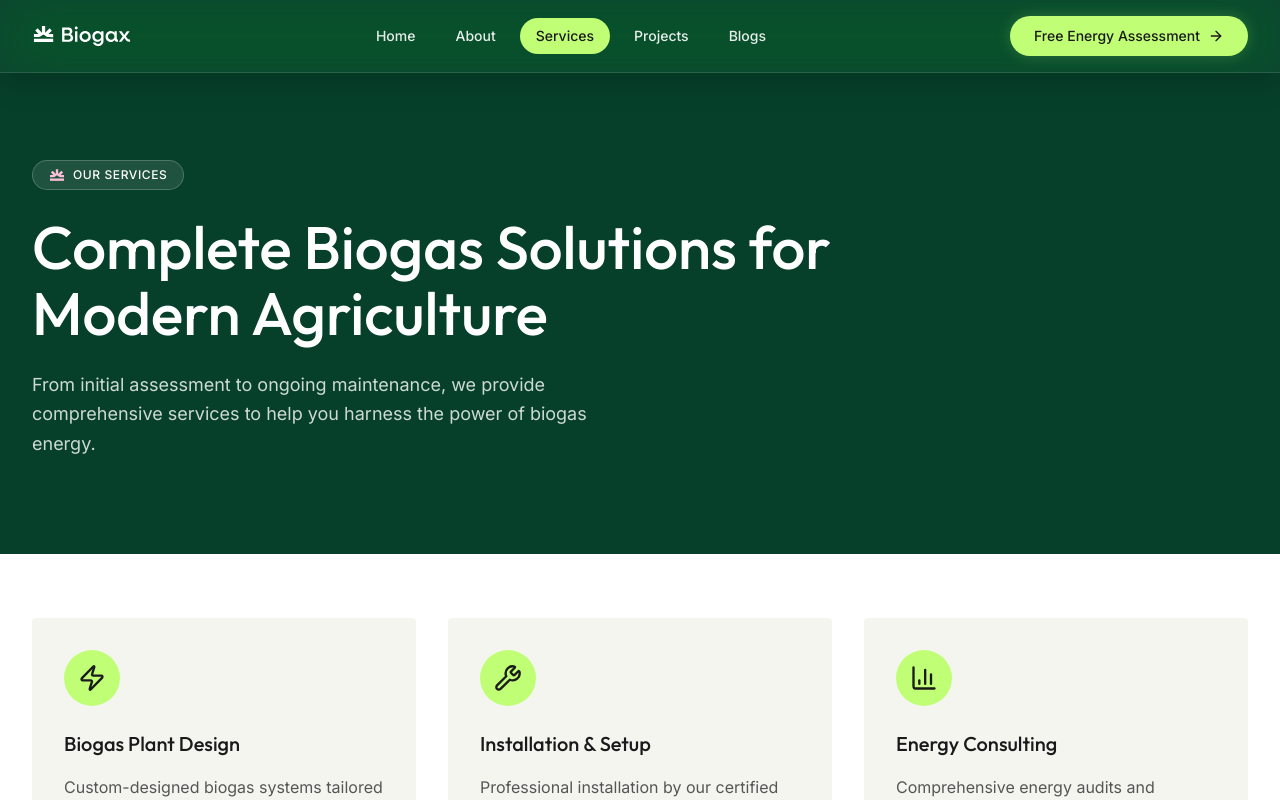
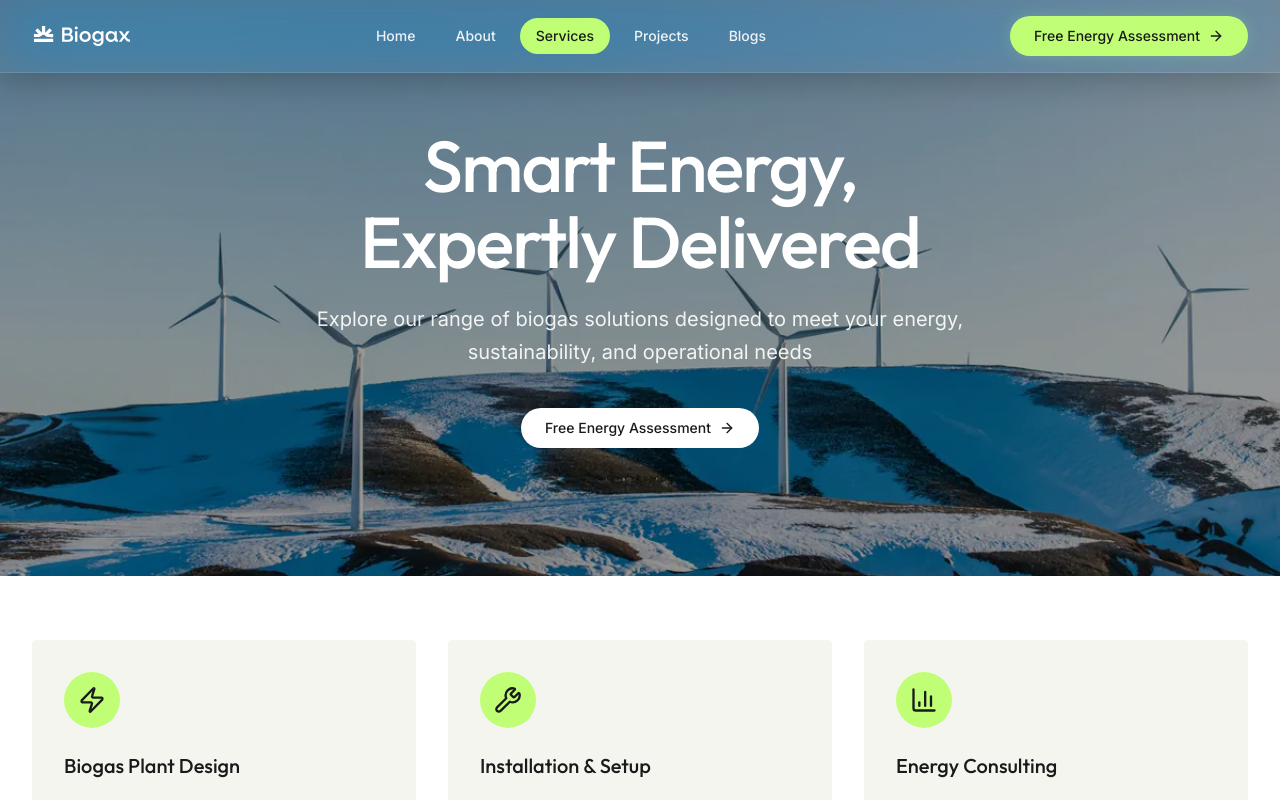
Before and after one commit to ugbodagadave/biogax, a React (Vite) app: page /services in a window 1280 px wide. Shown: the top 800 px of the page. Built offline with nearby package versions, Linux system fonts and the light colour scheme.

Commit message:
Hero section of Services Page

```diff
--- a/scripts/convert-images.mjs
+++ b/scripts/convert-images.mjs
@@ -29,6 +29,10 @@ const conversions = [
     {
         input: 'melissa-askew-y4xZxzN754M-unsplash.jpg',
         output: 'public/blog-biofertilizer.webp'
+    },
+    {
+        input: 'jason-mavrommatis-kufsOr1-F-s-unsplash.jpg',
+        output: 'public/services-hero.webp'
     }
 ];
 
--- /dev/null
+++ b/src/components/ServicesHero.tsx
@@ -0,0 +1,45 @@
+import { Link } from 'react-router-dom';
+import { ArrowRight } from 'lucide-react';
+
+export function ServicesHero() {
+    return (
+        <section className="relative min-h-[550px] flex flex-col items-center justify-start overflow-hidden">
+            {/* Background Image */}
+            <div className="absolute inset-0 -z-20">
+                <img
+                    src="/services-hero.webp"
+                    alt="Biogas storage tanks at facility"
+                    className="w-full h-full object-cover object-center"
+                    loading="eager"
+                />
+            </div>
+
+            {/* Overlay */}
+            <div className="absolute inset-0 -z-10 bg-black/40" />
+
+            {/* Content */}
+            <div className="flex flex-col items-center text-center px-6 max-w-[900px] mx-auto pt-32 pb-32">
+
+                {/* Headline */}
+                <h1 className="font-heading text-4xl sm:text-5xl md:text-7xl font-medium leading-[1.05] tracking-tight text-white mb-6">
+                    Smart Energy, <br className="hidden md:block" />
+                    Expertly Delivered
+                </h1>
+
+                {/* Subtext */}
+                <p className="text-white/90 text-lg md:text-xl max-w-[700px] mb-10 leading-relaxed">
+                    Explore our range of biogas solutions designed to meet your energy, sustainability, and operational needs
+                </p>
+
+                {/* CTA Button */}
+                <Link
+                    to="/assessment"
+                    className="inline-flex items-center gap-2 px-6 py-2.5 font-medium text-sm text-[#1a1a1a] bg-white rounded-full hover:bg-white/90 transition-all group"
+                >
+                    Free Energy Assessment
+                    <ArrowRight className="w-4 h-4 transition-transform group-hover:translate-x-1" />
+                </Link>
+            </div>
+        </section>
+    );
+}
--- a/src/pages/ServicesPage.tsx
+++ b/src/pages/ServicesPage.tsx
@@ -1,5 +1,6 @@
 import { ArrowRight, Zap, Droplets, Leaf, Wrench, BarChart3, Shield } from 'lucide-react';
 import { Link } from 'react-router-dom';
+import { ServicesHero } from '../components/ServicesHero';
 
 const services = [
     {
@@ -38,28 +39,7 @@ export function ServicesPage() {
     return (
         <>
             {/* Hero Section */}
-            <section className="relative pt-32 pb-16 md:pt-40 md:pb-24 bg-[#06402b] overflow-hidden">
-                <div className="max-w-[1400px] mx-auto px-4 md:px-8">
-                    <div className="max-w-[800px]">
-                        {/* Badge */}
-                        <span className="inline-flex items-center gap-2 px-4 py-1.5 bg-white/10 border border-white/20 rounded-full font-body text-xs font-medium tracking-wider text-white mb-6">
-                            <img src="/what-we-do-icon.svg" alt="" className="w-4 h-4 invert" />
-                            OUR SERVICES
-                        </span>
-
-                        {/* Headline */}
-                        <h1 className="font-heading text-4xl md:text-6xl font-medium text-white leading-[1.1] mb-6">
-                            Complete Biogas Solutions for Modern Agriculture
-                        </h1>
-
-                        {/* Description */}
-                        <p className="font-body text-lg text-white/80 leading-relaxed max-w-[600px]">
-                            From initial assessment to ongoing maintenance, we provide comprehensive services
-                            to help you harness the power of biogas energy.
-                        </p>
-                    </div>
-                </div>
-            </section>
+            <ServicesHero />
 
             {/* Services Grid */}
             <section className="pt-[var(--spacing-section-pt-mobile)] md:pt-[var(--spacing-section-pt-desktop)] pb-[var(--spacing-section-pb-mobile)] md:pb-[var(--spacing-section-pb-desktop)] px-4 md:px-8 bg-white">
```
Also changed, not shown: public/services-hero.webp (added).
